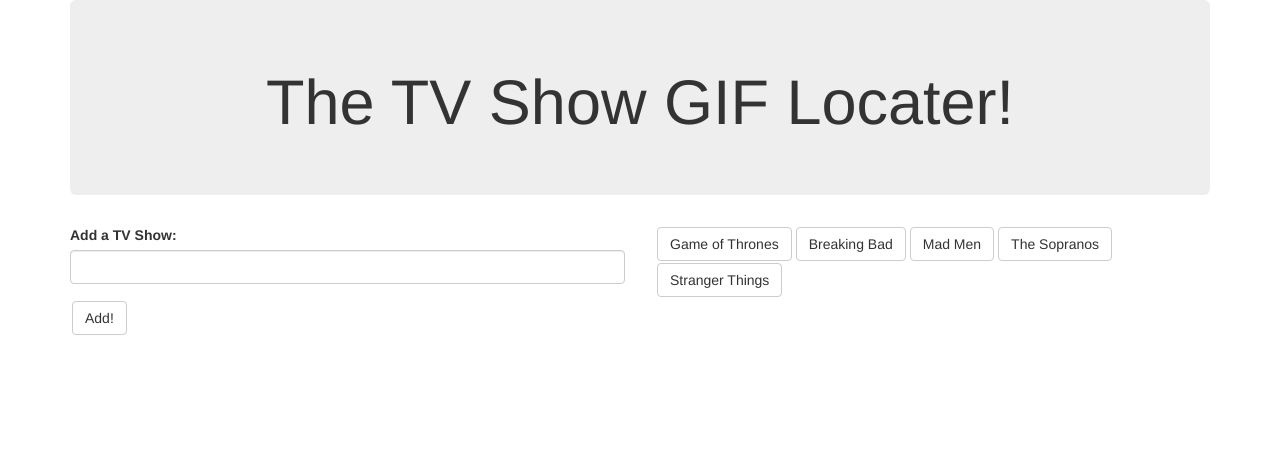
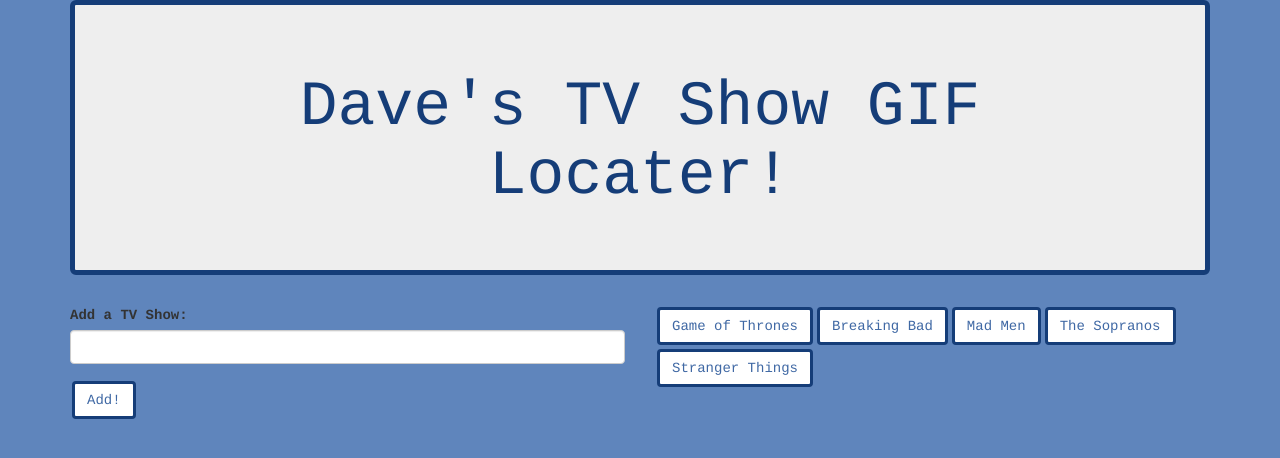
Before and after one commit to davebokil/Giphy-API, a plain HTML site: page index.html in a window 1280 px wide. Drawn offline with nearby package versions, Linux system fonts and the light colour scheme.

Commit message:
added some css

```diff
--- /dev/null
+++ b/assets/css/style.css
@@ -0,0 +1,29 @@
+img {
+	border-style: solid;
+	border-color: #153D78;
+	border-width: 5px;
+	margin: 5px;
+}
+
+.btn {
+	margin: 2px;
+	color: #3f68a4;
+	border-style: solid;
+	border-color: #153D78;
+	border-width: 3px;
+}
+
+
+
+body {
+	font-family: Rockwell, "Courier Bold", Courier, Georgia, Times, "Times New Roman", serif;
+
+	background-color: #5F85BC;
+}
+
+.jumbotron {
+border-style: solid;
+	border-color: #153D78;
+	border-width: 5px;
+	color: #153D78;
+}
--- a/index.html
+++ b/index.html
@@ -11,17 +11,9 @@
     <script src="https://ajax.googleapis.com/ajax/libs/jquery/3.1.1/jquery.min.js"></script>
     <!-- Latest compiled JavaScript -->
     <script src="https://maxcdn.bootstrapcdn.com/bootstrap/3.3.7/js/bootstrap.min.js"></script>
+    <link rel="stylesheet" type="text/css" href="assets/css/style.css">
     <style type="text/css">
-    img {
-        border-style: solid;
-        border-color: black;
-        border-width: 5px;
-        margin: 5px;
 
-    }
-    button {
-        margin: 2px;
-    }
     </style>
 </head>
 <div class="container">
@@ -29,7 +21,7 @@
     <div class="row">
         <div class="col-lg-12">
             <div class="jumbotron" style="text-align: center;">
-                <h1>The TV Show GIF Locater!</h1>
+                <h1>Dave's TV Show GIF Locater!</h1>
             </div>
         </div>
     </div>
```
